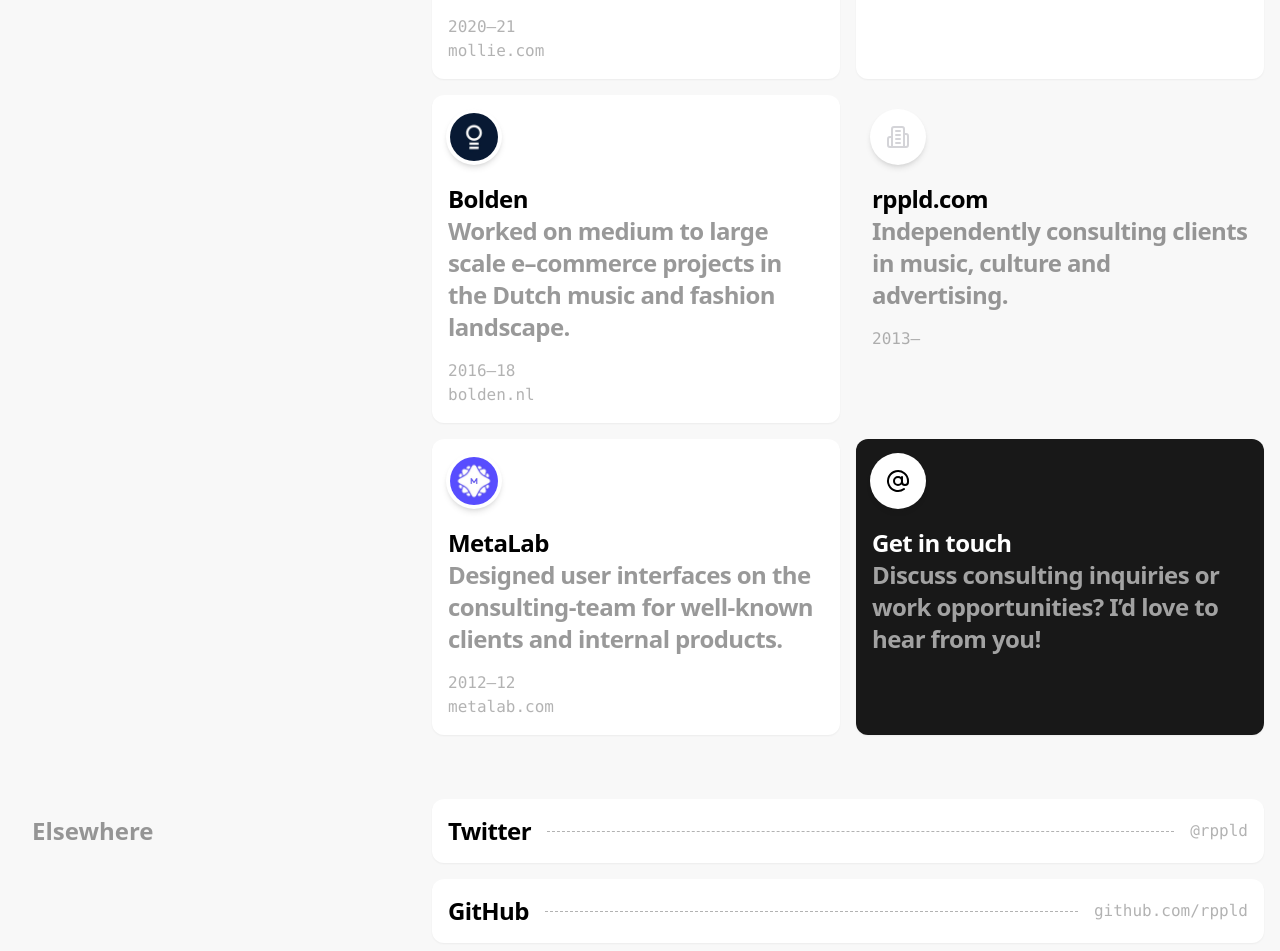
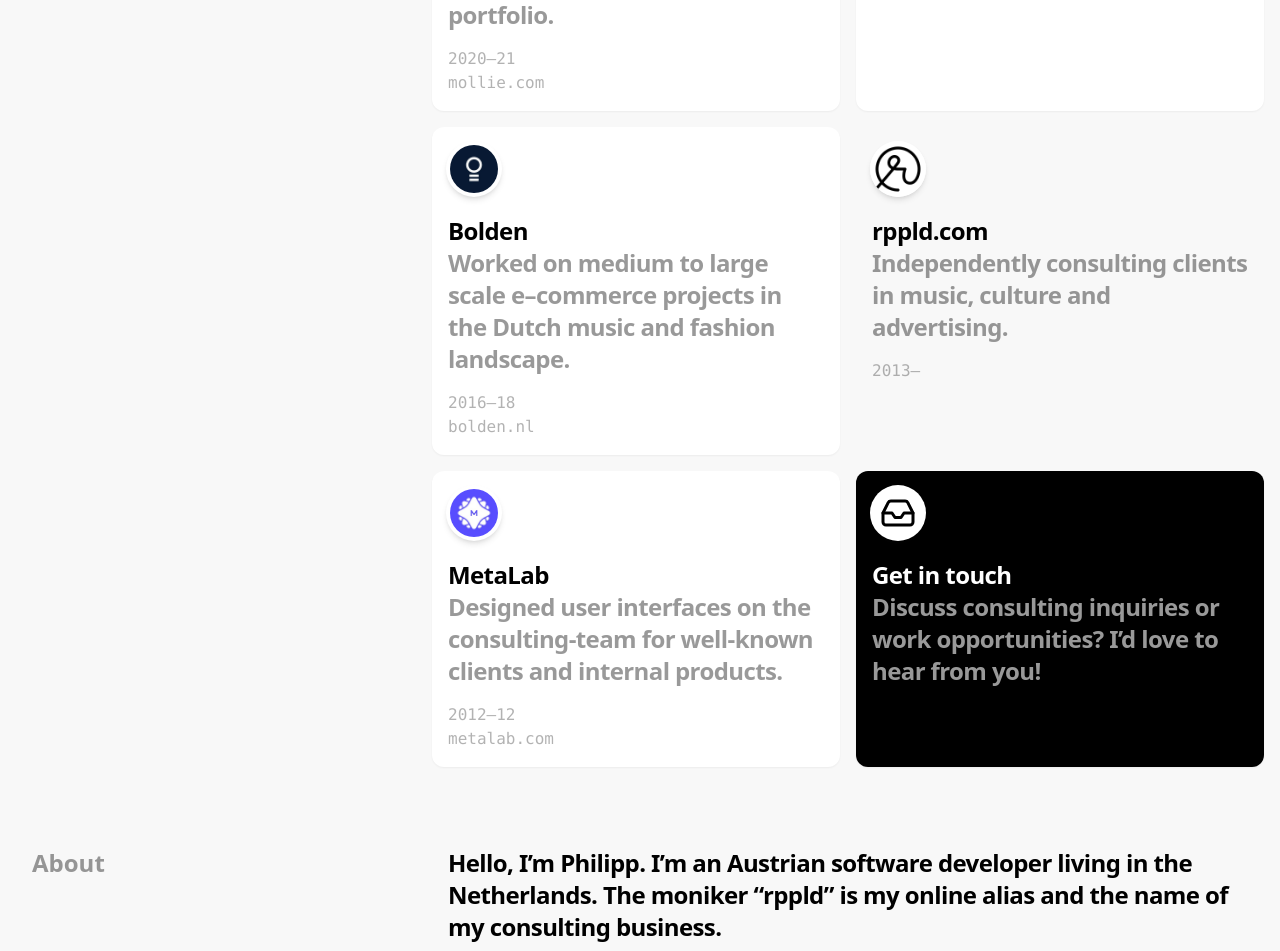
Before and after one commit to rppld/blog, a Next.js app: page / in a window 1280 px wide. Shown: the part 961-1912 px from the top of the page. Built offline with nearby package versions, Linux system fonts and the light colour scheme.

Commit message:
update texts and images

```diff
--- a/app/page.tsx
+++ b/app/page.tsx
@@ -14,11 +14,13 @@
 import { pageData } from "../data/page";
 import { TypographyLead } from "../components/typography-lead";
 import { TypographyH2 } from "../components/typography-h2";
+import { cn } from "../lib/utils";
+import { TypographyP } from "../components/typography-p";
 
 export default function Home() {
   return (
     <div>
-      <main className="space-y-24">
+      <main className="space-y-24 pt-3 md:pt-5 lg:pt-8">
         <Container>
           <PageGrid.Container>
             <PageGrid.Main>
@@ -40,35 +42,16 @@
                     <Card>
                       <CardHeader>
                         <div className="relative z-10 flex h-14 w-14 items-center justify-center rounded-full bg-white shadow-md text-zinc-300 -translate-x-[2px] -translate-y-[2px]">
-                          {item.imageUrl ? (
-                            <Image
-                              src={item.imageUrl}
-                              alt={item.title}
-                              width={200}
-                              height={200}
-                              className="h-12 w-12 rounded-full"
-                            />
-                          ) : (
-                            <svg
-                              xmlns="http://www.w3.org/2000/svg"
-                              width="24"
-                              height="24"
-                              viewBox="0 0 24 24"
-                              fill="none"
-                              stroke="currentColor"
-                              strokeWidth="2"
-                              strokeLinecap="round"
-                              strokeLinejoin="round"
-                            >
-                              <path d="M6 22V4a2 2 0 0 1 2-2h8a2 2 0 0 1 2 2v18Z" />
-                              <path d="M6 12H4a2 2 0 0 0-2 2v6a2 2 0 0 0 2 2h2" />
-                              <path d="M18 9h2a2 2 0 0 1 2 2v9a2 2 0 0 1-2 2h-2" />
-                              <path d="M10 6h4" />
-                              <path d="M10 10h4" />
-                              <path d="M10 14h4" />
-                              <path d="M10 18h4" />
-                            </svg>
-                          )}
+                          <Image
+                            src={item.image.url}
+                            alt={item.title}
+                            width={200}
+                            height={200}
+                            className={cn(
+                              "rounded-full",
+                              item.image.padded ? "h-12 w-12" : "w-full h-full"
+                            )}
+                          />
                         </div>
                       </CardHeader>
                       <CardContent>
@@ -93,7 +76,7 @@
                   </ResourceList.Item>
                 ))}
 
-                <li className="flex">
+                <li className="group flex">
                   <Card>
                     <CardHeader>
                       <div className="relative z-10 flex h-14 w-14 items-center justify-center rounded-full bg-white shadow-md shadow-zinc-800/5 text-black -translate-x-[2px] -translate-y-[2px]">
@@ -107,16 +90,17 @@
                           strokeWidth="2"
                           strokeLinecap="round"
                           strokeLinejoin="round"
+                          className="w-9 h-9"
                         >
-                          <circle cx="12" cy="12" r="4" />
-                          <path d="M16 8v5a3 3 0 0 0 6 0v-1a10 10 0 1 0-4 8" />
+                          <polyline points="22 12 16 12 14 15 10 15 8 12 2 12" />
+                          <path d="M5.45 5.11 2 12v6a2 2 0 0 0 2 2h16a2 2 0 0 0 2-2v-6l-3.45-6.89A2 2 0 0 0 16.76 4H7.24a2 2 0 0 0-1.79 1.11z" />
                         </svg>
                       </div>
                     </CardHeader>
                     <CardContent>
                       <CardTitle className="text-white">
                         <ResourceList.ItemLink
-                          className="bg-black/90 hover:bg-black border-black/20 lg:opacity-1 lg:scale-100"
+                          className="bg-black"
                           href="mailto:philipp@rppld.com"
                         >
                           Get in touch
@@ -130,6 +114,21 @@
                   </Card>
                 </li>
               </ul>
+            </PageGrid.Main>
+          </PageGrid.Container>
+        </Container>
+
+        <Container>
+          <PageGrid.Container>
+            <PageGrid.Aside>
+              <TypographyH2>About</TypographyH2>
+            </PageGrid.Aside>
+            <PageGrid.Main className="space-y-8">
+              {pageData.about.texts.map((text) => (
+                <TypographyP key={text} className="text-black">
+                  {text}
+                </TypographyP>
+              ))}
             </PageGrid.Main>
           </PageGrid.Container>
         </Container>
--- a/components/container.tsx
+++ b/components/container.tsx
@@ -1,5 +1,5 @@
-import clsx from "clsx";
 import * as React from "react";
+import { cn } from "../lib/utils";
 
 export default function Container({
   className,
@@ -7,7 +7,7 @@
 }: React.HTMLProps<HTMLDivElement>) {
   return (
     <div
-      className={clsx("max-w-[100rem] mx-auto px-3 md:px-5 lg:px-8", className)}
+      className={cn("max-w-[100rem] ml-auto px-3 md:px-5 lg:px-8", className)}
       {...props}
     />
   );
--- a/components/page-grid.tsx
+++ b/components/page-grid.tsx
@@ -1,5 +1,5 @@
-import clsx from "clsx";
 import * as React from "react";
+import { cn } from "../lib/utils";
 
 export function Container({
   className,
@@ -7,7 +7,7 @@
 }: React.HTMLProps<HTMLDivElement>) {
   return (
     <div
-      className={clsx(
+      className={cn(
         "grid items-start grid-cols-1 gap-8 md:grid-cols-12",
         className
       )}
@@ -20,14 +20,11 @@
   className,
   ...props
 }: React.HTMLProps<HTMLDivElement>) {
-  return <div className={clsx("md:col-span-4", className)} {...props} />;
+  return <div className={cn("md:col-span-4", className)} {...props} />;
 }
 
 export function Main({ className, ...props }: React.HTMLProps<HTMLDivElement>) {
   return (
-    <div
-      className={clsx("md:col-span-8 md:col-start-5", className)}
-      {...props}
-    />
+    <div className={cn("md:col-span-8 md:col-start-5", className)} {...props} />
   );
 }
--- a/components/resource-list.tsx
+++ b/components/resource-list.tsx
@@ -26,12 +26,12 @@
   children,
   className,
   ...props
-}: React.HTMLProps<HTMLAnchorElement> & { inverted?: boolean }) {
+}: React.HTMLProps<HTMLAnchorElement>) {
   return (
     <>
       <div
         className={cn(
-          "absolute -inset-3 lg:-inset-4 -z-10 bg-white rounded-xl shadow-sm transition",
+          "absolute -inset-3 lg:-inset-4 -z-10 bg-white rounded-xl shadow-sm group-hover:shadow-lg transition",
           className
         )}
       ></div>
--- a/components/typography-h3.tsx
+++ b/components/typography-h3.tsx
@@ -2,7 +2,7 @@
 import { cn } from "../lib/utils";
 
 export const TypographyH3 = React.forwardRef<
-  HTMLParagraphElement,
+  HTMLHeadingElement,
   React.HTMLAttributes<HTMLHeadingElement>
 >(({ className, ...props }, ref) => (
   <h3
--- /dev/null
+++ b/components/typography-p.tsx
@@ -0,0 +1,17 @@
+import * as React from "react";
+import { cn } from "../lib/utils";
+
+export const TypographyP = React.forwardRef<
+  HTMLParagraphElement,
+  React.HTMLAttributes<HTMLParagraphElement>
+>(({ className, ...props }, ref) => (
+  <p
+    ref={ref}
+    className={cn(
+      "text-lg lg:text-2xl font-bold text-black/40 tracking-tight",
+      className
+    )}
+    {...props}
+  />
+));
+TypographyP.displayName = "TypographyP";
--- a/data/page.ts
+++ b/data/page.ts
@@ -10,10 +10,16 @@
   title: string;
   description: string;
   links: Link[];
+  about: {
+    texts: string[];
+  };
   work: {
     title: string;
     text: string;
-    imageUrl: string | null;
+    image: {
+      url: string;
+      padded?: boolean;
+    };
     role: string;
     link: Link | null;
     fromYear: string;
@@ -24,7 +30,7 @@
 export const pageData: PageData = {
   title: "Philipp Rappold, Software Developer",
   description:
-    "Design-minded software developer specializing in building large-scale JavaScript applications.",
+    "Design-minded software developer specialized in building large-scale JavaScript applications.",
   links: [
     { title: "Twitter", text: "@rppld", href: "https://twitter.com/rppld" },
     {
@@ -38,11 +44,21 @@
       href: "https://www.linkedin.com/in/rppld/",
     },
   ],
+  about: {
+    texts: [
+      "Hello, I’m Philipp. I’m an Austrian software developer living in the Netherlands. The moniker “rppld” is my online alias and the name of my consulting business.",
+      "I studied design, yet turned to front-end development early on. I’m passionate about building large web applications and I’m a strong advocate for design systems and component-based UI development.",
+      "In my spare time I enjoy playing tennis, gardening, and hanging out with friends or my two cats, Kain and Abel.",
+    ],
+  },
   work: [
     {
       title: "Restor",
       text: "Helped build a science-based, open data platform to support nature preservation and restoration efforts.",
-      imageUrl: "./restor.jpeg",
+      image: {
+        url: "./restor.jpeg",
+        padded: true,
+      },
       role: "UI developer",
       link: {
         text: "restor.eco",
@@ -54,7 +70,9 @@
     {
       title: "Montro",
       text: "Development of a marketplace providing enthusiasts with a platform for buying and selling pre-owned, luxury timepieces.",
-      imageUrl: "./montro.jpeg",
+      image: {
+        url: "./montro.jpeg",
+      },
       role: "UI developer",
       link: {
         href: "https://montro.com/en",
@@ -66,7 +84,10 @@
     {
       title: "Mollie",
       text: "Enabled creative agencies and e-commerce platforms to integrate through Mollie’s partner program and drove the initiative to establish a design system to unify Mollie’s product portfolio.",
-      imageUrl: "./mollie.jpeg",
+      image: {
+        url: "./mollie.jpeg",
+        padded: true,
+      },
       role: "UI developer",
       link: {
         href: "https://www.mollie.com/en",
@@ -78,7 +99,10 @@
     {
       title: "TicketSwap",
       text: "Initiated migration to universal front-end client and helped rebuild the web app from the ground up.",
-      imageUrl: "./ticketswap.jpeg",
+      image: {
+        url: "./ticketswap.jpeg",
+        padded: true,
+      },
       role: "UI developer",
       link: {
         href: "https://www.ticketswap.com/",
@@ -90,7 +114,10 @@
     {
       title: "Bolden",
       text: "Worked on medium to large scale e–commerce projects in the Dutch music and fashion landscape.",
-      imageUrl: "./bolden.jpeg",
+      image: {
+        url: "./bolden.jpeg",
+        padded: true,
+      },
       role: "UI designer/developer",
       link: {
         href: "https://www.bolden.nl/",
@@ -102,7 +129,9 @@
     {
       title: "rppld.com",
       text: "Independently consulting clients in music, culture and advertising.",
-      imageUrl: null,
+      image: {
+        url: "./rppld.jpeg",
+      },
       role: "Freelance UI designer/developer",
       link: null,
       fromYear: format(new Date("2013"), "yyyy"),
@@ -111,7 +140,10 @@
     {
       title: "MetaLab",
       text: "Designed user interfaces on the consulting-team for well-known clients and internal products.",
-      imageUrl: "./metalab.jpeg",
+      image: {
+        url: "./metalab.jpeg",
+        padded: true,
+      },
       role: "UI designer",
       link: {
         href: "https://www.metalab.com/",
```
Also changed, not shown: components/card.tsx (+3 -11 lines), public/rppld.jpeg (added), 1 other file (tests, documents, lock files or other folders).
